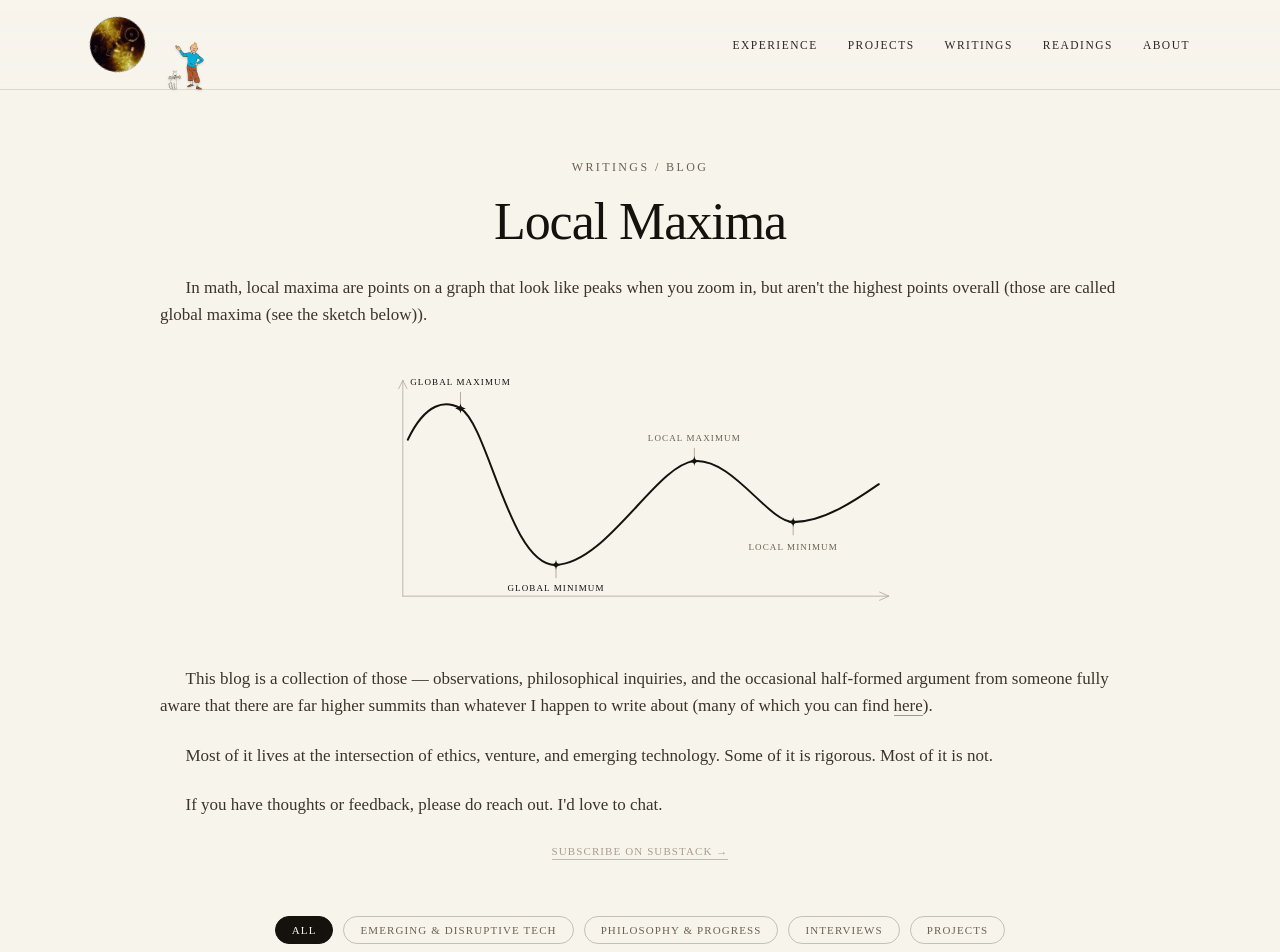
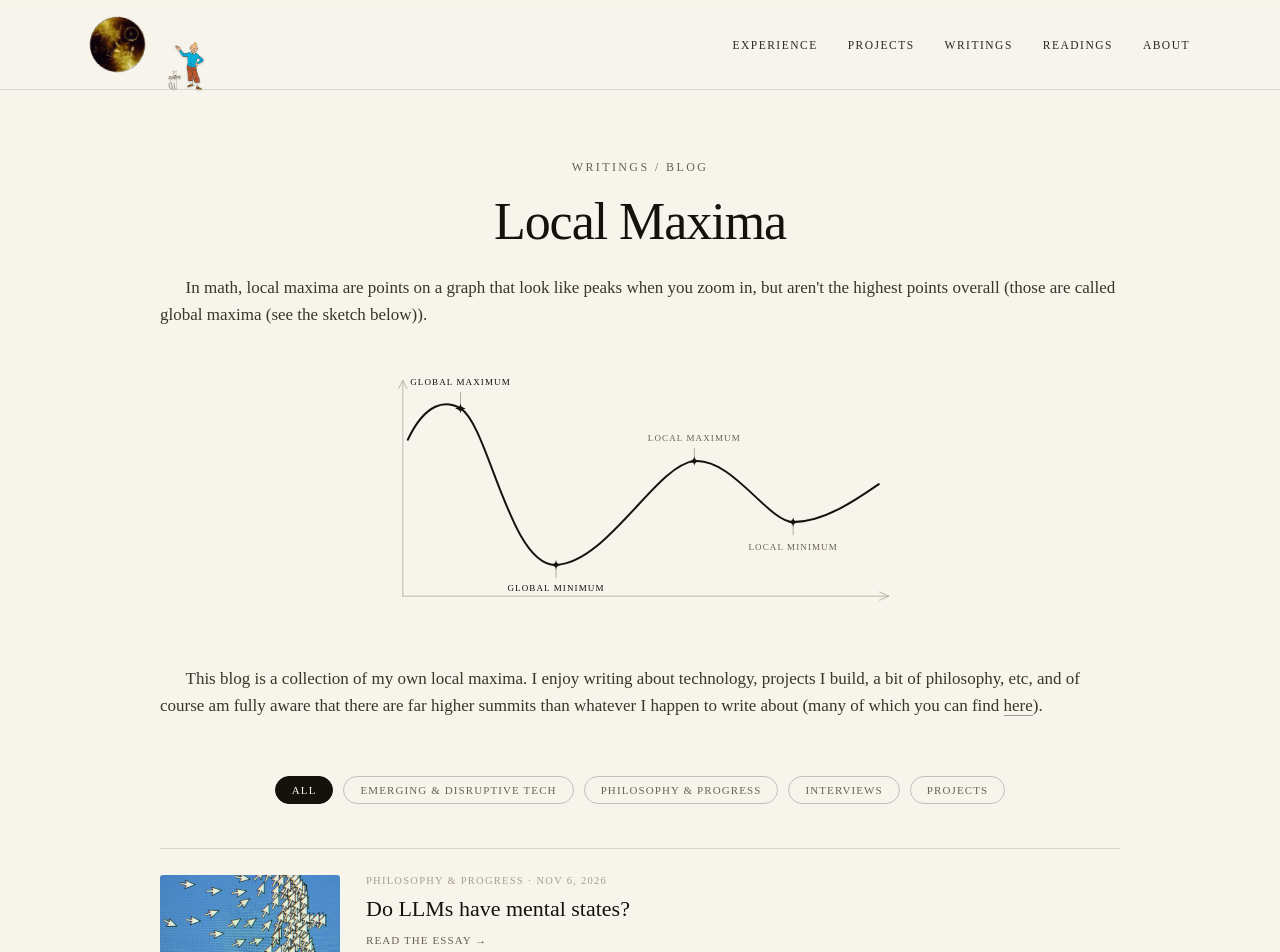
Before and after one commit to veronicas-world/aboutme, a Next.js app: page /writings in a window 1280 px wide. Shown: the top 952 px of the page. Built offline with nearby package versions, Linux system fonts and the light colour scheme.

Commit message:
Writings: new intro, remove subscribe link

```diff
--- a/src/app/writings/page.tsx
+++ b/src/app/writings/page.tsx
@@ -73,23 +73,6 @@ export default function WritingsPage({
             {renderIntroParagraph(p)}
           </p>
         ))}
-        <a
-          href={localMaxima.substackUrl}
-          target="_blank"
-          rel="noopener noreferrer"
-          className="mono"
-          style={{
-            display: "inline-block",
-            fontSize: 11,
-            letterSpacing: "0.1em",
-            textTransform: "uppercase",
-            color: "var(--sepia-3)",
-            borderBottom: "1px solid rgba(21,17,13,.25)",
-            paddingBottom: 2,
-          }}
-        >
-          Subscribe on Substack →
-        </a>
       </header>
 
       <div className="col">
--- a/src/content/site.ts
+++ b/src/content/site.ts
@@ -236,9 +236,7 @@ export const localMaxima = {
   // The first paragraph renders, then the sketch, then the rest.
   intro: [
     "In math, local maxima are points on a graph that look like peaks when you zoom in, but aren't the highest points overall (those are called global maxima (see the sketch below)).",
-    "This blog is a collection of those — observations, philosophical inquiries, and the occasional half-formed argument from someone fully aware that there are far higher summits than whatever I happen to write about (many of which you can find {{readings}}).",
-    "Most of it lives at the intersection of ethics, venture, and emerging technology. Some of it is rigorous. Most of it is not.",
-    "If you have thoughts or feedback, please do reach out. I'd love to chat.",
+    "This blog is a collection of my own local maxima. I enjoy writing about technology, projects I build, a bit of philosophy, etc, and of course am fully aware that there are far higher summits than whatever I happen to write about (many of which you can find {{readings}}).",
   ],
   substackUrl: "https://veronicaagudelo.substack.com/",
 };
```
